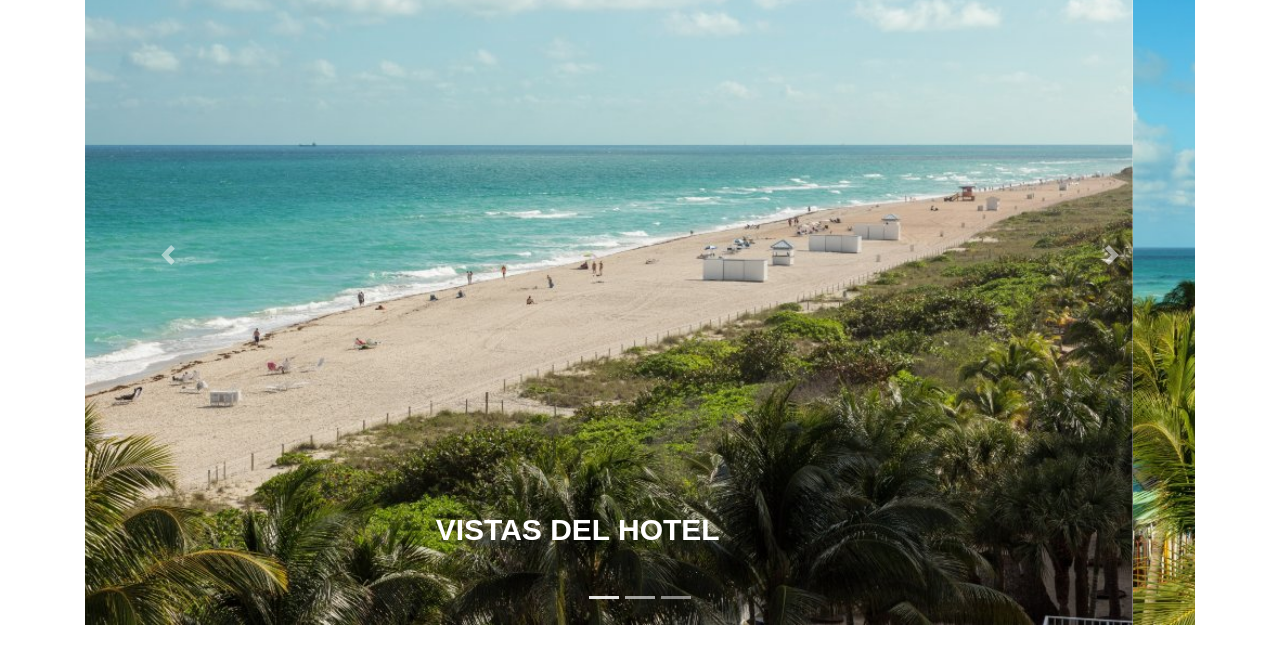
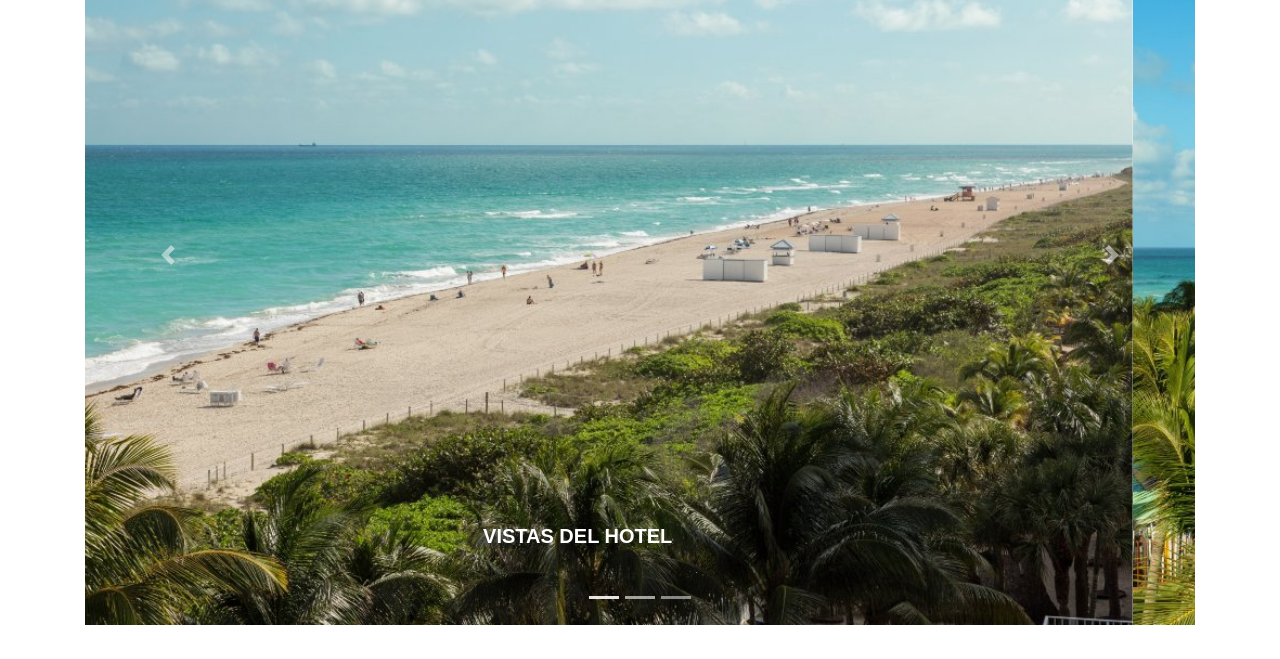
Before and after one commit to iammarug/Hilton-Gonzalez, a website: page paginas/GALERÍA DE FOTOS.html in a window 1280 px wide. Shown: the part 912-1571 px from the top of the page. Drawn offline with nearby package versions, Linux system fonts and the light colour scheme.

Commit message:
aver si anda

```diff
--- a/scss/style.scss
+++ b/scss/style.scss
@@ -133,7 +133,7 @@ footer{
             h5{
             color: #fff;
             font-weight:bolder;
-            font-size: 30px;
+            font-size: 20px;
             padding: 7px;
             margin: 30px 0;
             text-align: center;
```
Also changed, not shown: css/style.css, 1 other file.
